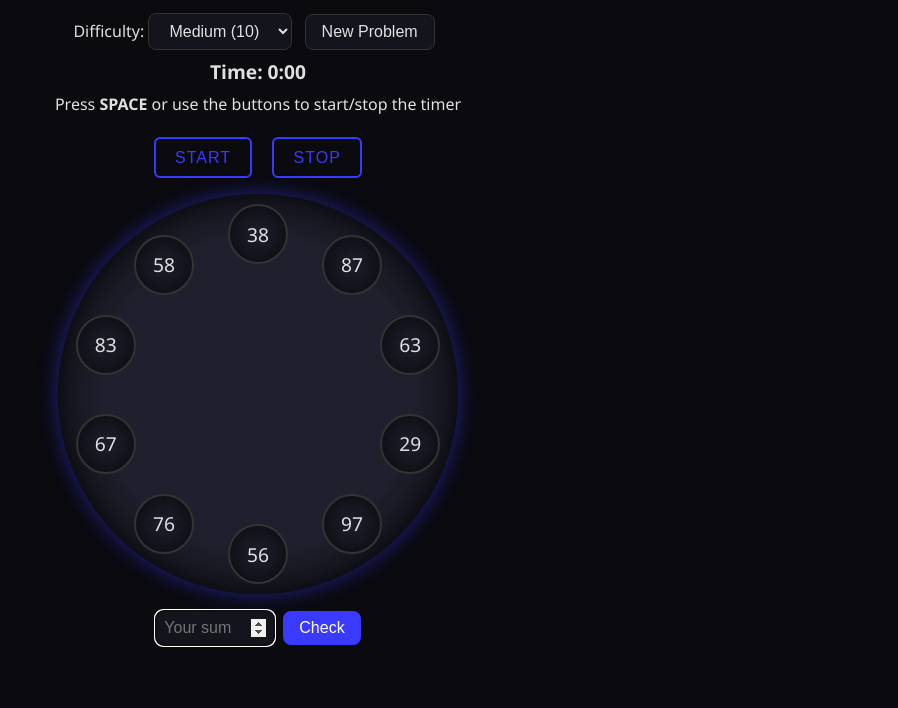
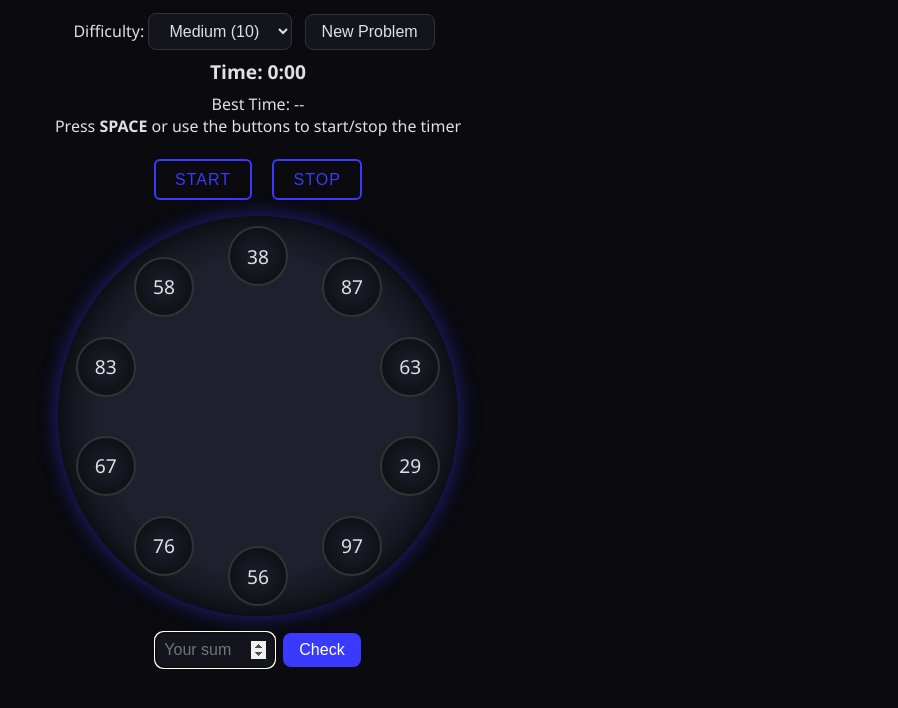
Before and after one commit to Carissa30/additionWheel, a plain HTML site: page docs/index.html in a window 1280 px wide. Shown: the part 62-770 px from the top of the page, without its empty margins (382-1280 px from the left). Drawn offline with Linux system fonts and the light colour scheme.

Commit message:
Update index.html

```diff
--- a/docs/index.html
+++ b/docs/index.html
@@ -23,6 +23,7 @@
   </div>
 
   <div id="timer" class="timer">Time: 0.00s</div>
+  <div id="best-time">Best Time: --</div>
 
   <p class="instructions">
     Press <strong>SPACE</strong> or use the buttons to start/stop the timer
```
